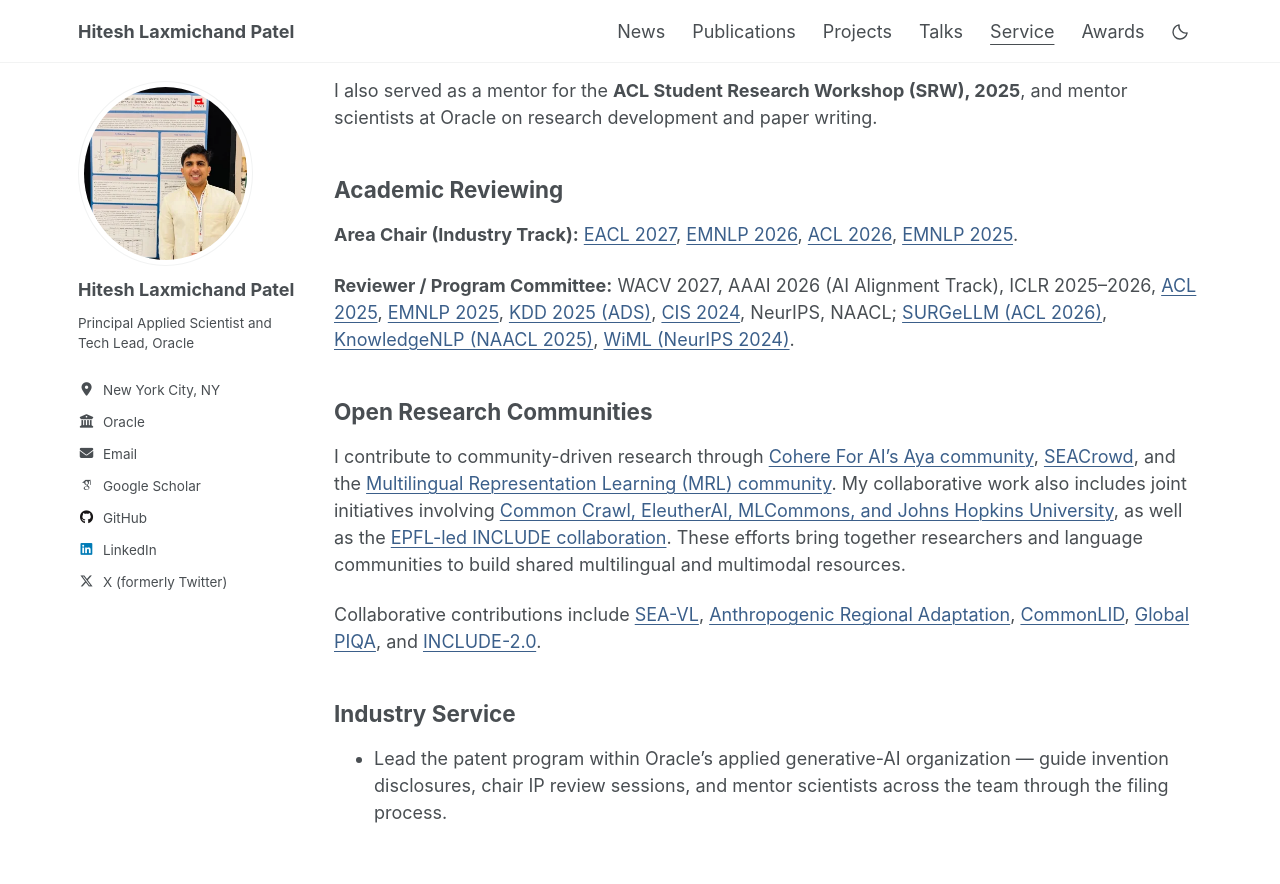
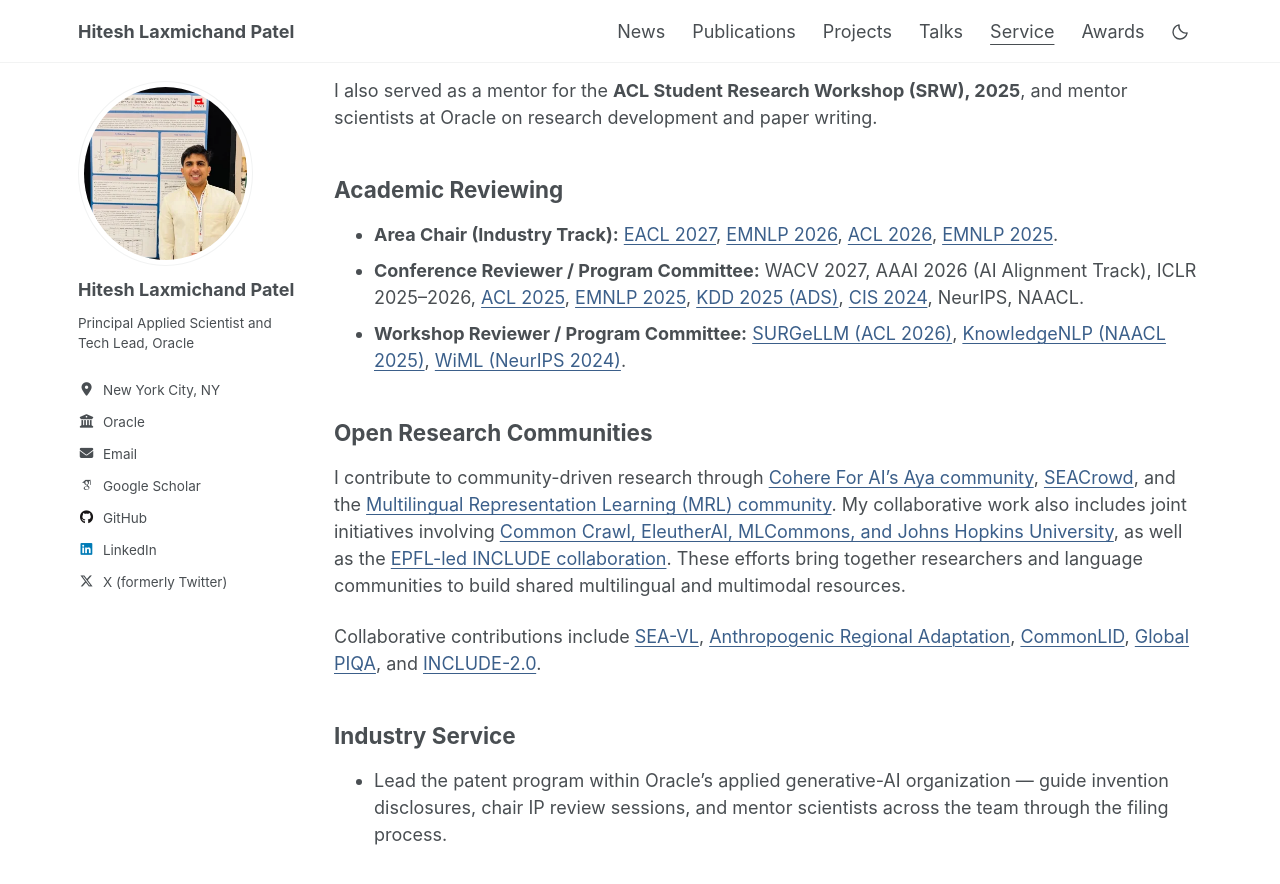
Before and after one commit to HITESHLPATEL/hiteshlpatel.github.io, a Jekyll site: the page built from _pages/service.md, in a window 1280 px wide and 900 px high, scrolled down 975 px. Shown: the top 884 px of the window. Built offline with Jekyll 4.4.1, drawn with Linux system fonts in a browser that asks for light colours.

Commit message:
Make academic reviewing easier to scan

```diff
--- a/_pages/service.md
+++ b/_pages/service.md
@@ -42,9 +42,9 @@ I also served as a mentor for the **ACL Student Research Workshop (SRW), 2025**,
 
 ## Academic Reviewing
 
-**Area Chair (Industry Track):** [EACL 2027](https://2027.eacl.org/calls/industry/), [EMNLP 2026](https://aclanthology.org/2026.emnlp-industry.0.pdf#page=9), [ACL 2026](https://aclanthology.org/2026.acl-industry.0.pdf#page=6), [EMNLP 2025](https://aclanthology.org/2025.emnlp-industry.0.pdf#page=5).
-
-**Reviewer / Program Committee:** WACV 2027, AAAI 2026 (AI Alignment Track), ICLR 2025–2026, [ACL 2025](https://aclanthology.org/2025.acl-long.0.pdf#page=32), [EMNLP 2025](https://aclanthology.org/2025.emnlp-main.0.pdf#page=36), [KDD 2025 (ADS)](https://kdd.org/kdd2025/applied-data-science-ads-track-program-committee/), [CIS 2024](https://scrs.in/conference/cis2024/committee/technical-program-committee), NeurIPS, NAACL; [SURGeLLM (ACL 2026)](https://surgellm.github.io/acl2026/organizers/), [KnowledgeNLP (NAACL 2025)](https://aclanthology.org/2025.knowledgenlp-1.0.pdf#page=5), [WiML (NeurIPS 2024)](https://sites.google.com/wimlworkshop.org/wiml-2024/program).
+- **Area Chair (Industry Track):** [EACL 2027](https://2027.eacl.org/calls/industry/), [EMNLP 2026](https://aclanthology.org/2026.emnlp-industry.0.pdf#page=9), [ACL 2026](https://aclanthology.org/2026.acl-industry.0.pdf#page=6), [EMNLP 2025](https://aclanthology.org/2025.emnlp-industry.0.pdf#page=5).
+- **Conference Reviewer / Program Committee:** WACV 2027, AAAI 2026 (AI Alignment Track), ICLR 2025–2026, [ACL 2025](https://aclanthology.org/2025.acl-long.0.pdf#page=32), [EMNLP 2025](https://aclanthology.org/2025.emnlp-main.0.pdf#page=36), [KDD 2025 (ADS)](https://kdd.org/kdd2025/applied-data-science-ads-track-program-committee/), [CIS 2024](https://scrs.in/conference/cis2024/committee/technical-program-committee), NeurIPS, NAACL.
+- **Workshop Reviewer / Program Committee:** [SURGeLLM (ACL 2026)](https://surgellm.github.io/acl2026/organizers/), [KnowledgeNLP (NAACL 2025)](https://aclanthology.org/2025.knowledgenlp-1.0.pdf#page=5), [WiML (NeurIPS 2024)](https://sites.google.com/wimlworkshop.org/wiml-2024/program).
 
 ## Open Research Communities
 
```
